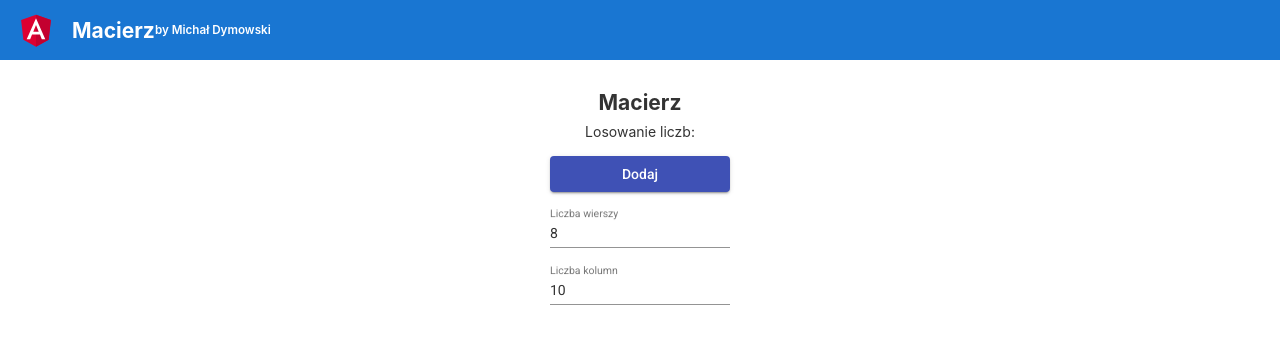
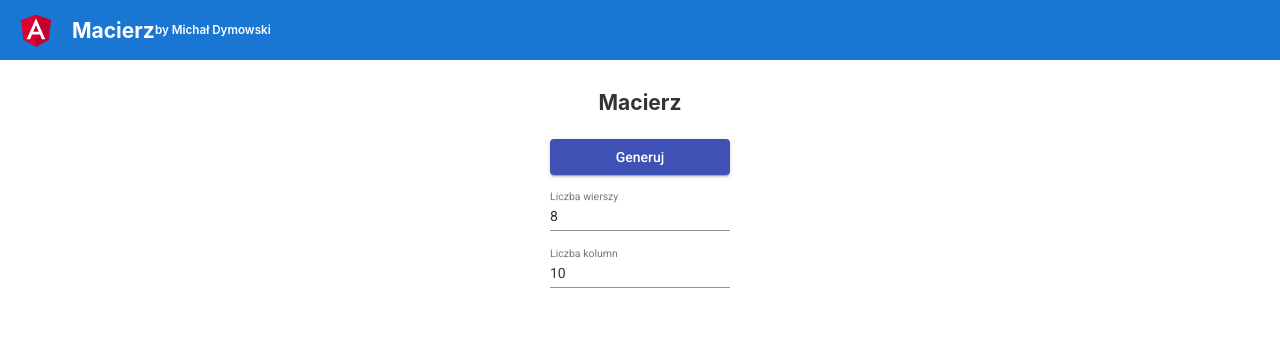
Before and after one commit to sloopek/macierz, an Angular app: page / in a window 1280 px wide. Shown: the top 344 px of the page. Built offline with nearby package versions, Linux system fonts and the light colour scheme.

Commit message:
Podmiana nazw

```diff
--- a/src/app/app.component.html
+++ b/src/app/app.component.html
@@ -359,10 +359,9 @@
   </div> -->
 
   <h2>Macierz</h2>
-  <p>Losowanie liczb:</p>
 
   <div class="card-container">
-    <button mat-raised-button color="primary" (click)="dodajLiczby()">Dodaj</button><br>
+    <button mat-raised-button color="primary" (click)="dodajLiczby()">Generuj</button><br>
 
     <mat-form-field class="example-full-width">
       <mat-label>Liczba wierszy</mat-label>
```
